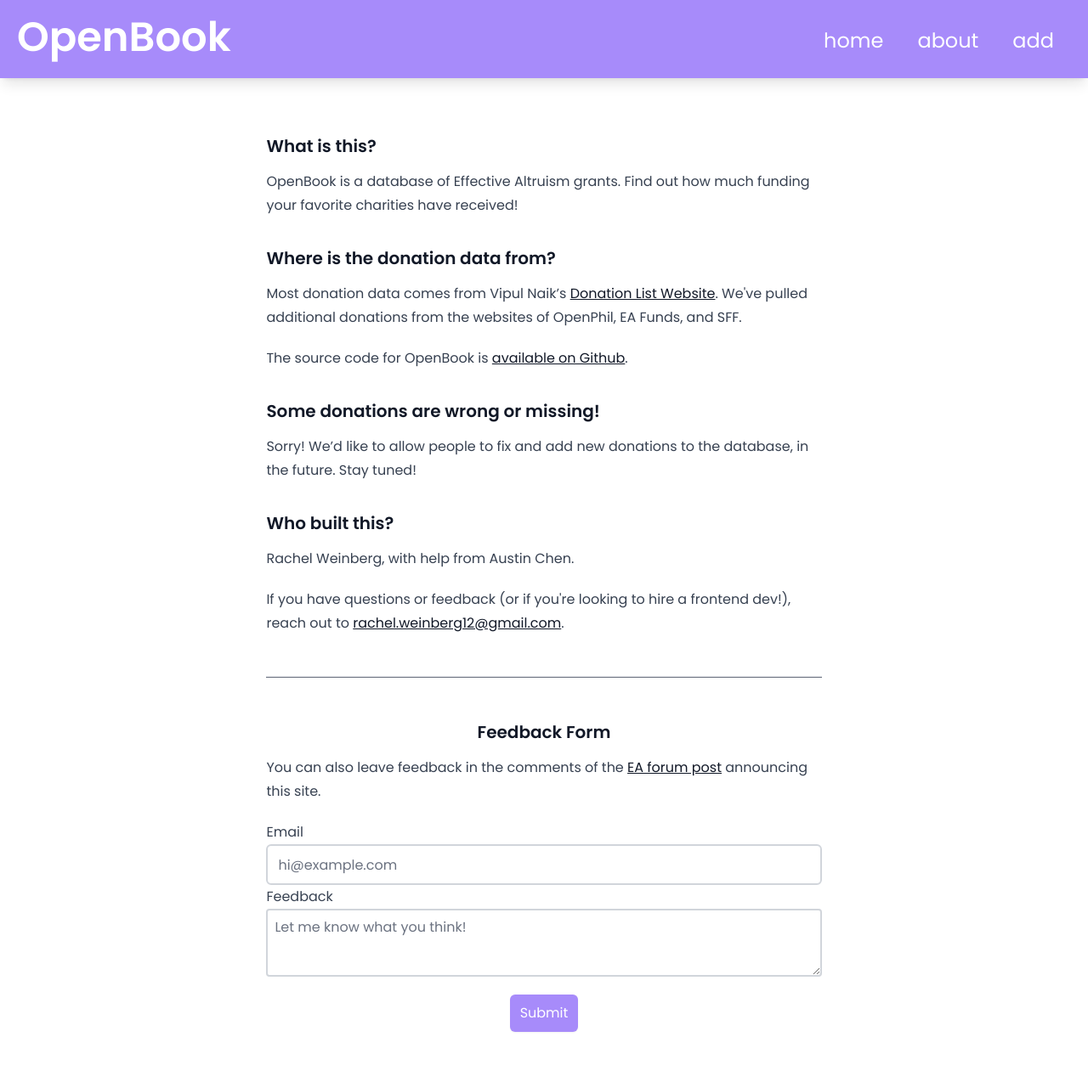
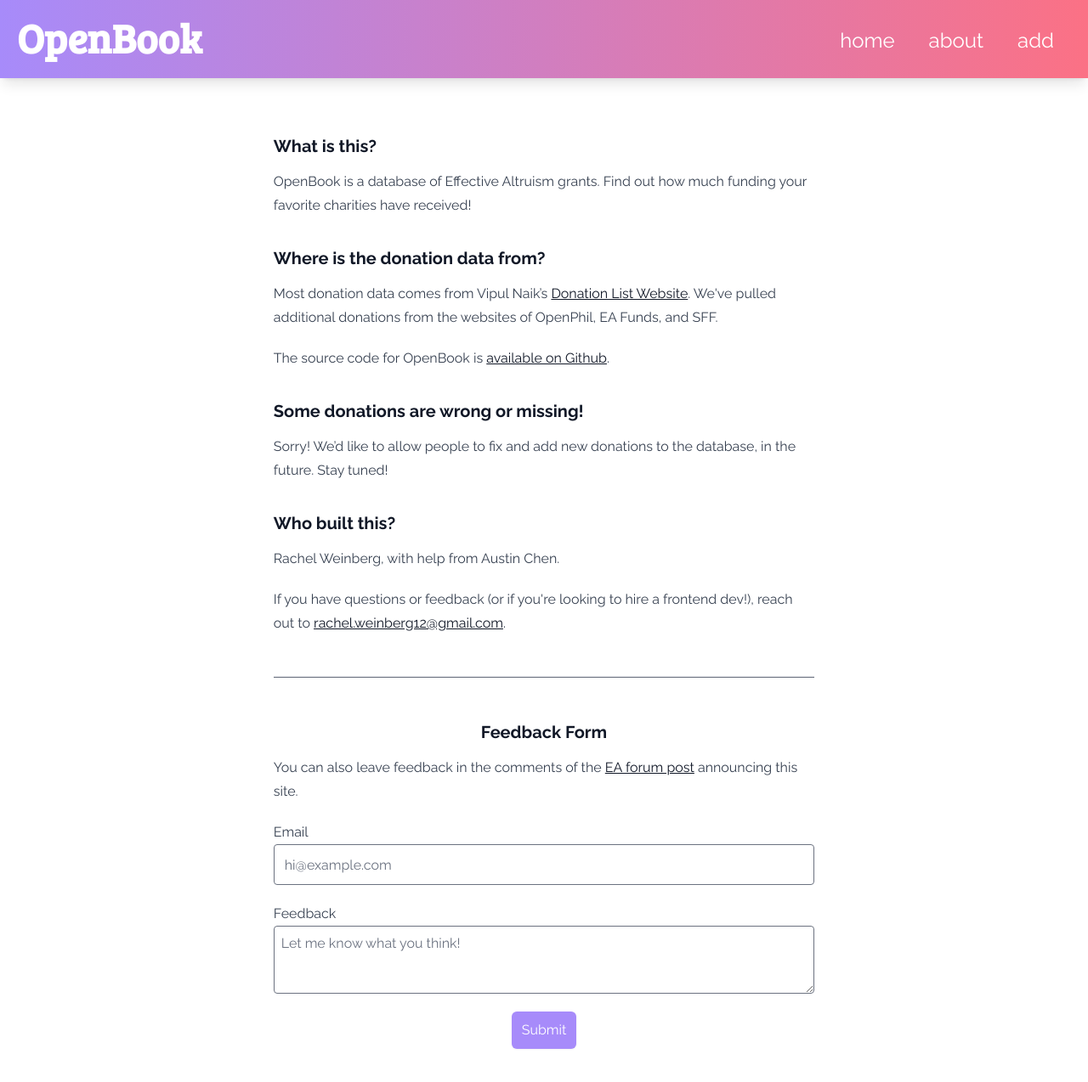
Before and after one commit to rachelweinberg12/OpenBook, a SvelteKit app: page /about in a window 1280 px wide. Shown: the top 1274 px of the page at 85% size. Built offline with nearby package versions, Linux system fonts and the light colour scheme; no server answers.

Commit message:
Change font + other small styling tweaks

```diff
--- a/src/app.html
+++ b/src/app.html
@@ -9,7 +9,7 @@
 		<link rel="preconnect" href="https://fonts.googleapis.com" />
 		<link rel="preconnect" href="https://fonts.gstatic.com" crossorigin />
 		<link
-			href="https://fonts.googleapis.com/css2?family=Poppins:ital,wght@0,300;0,400;0,600;1,300;1,600&display=swap"
+			href="https://fonts.googleapis.com/css2?family=Bree+Serif&family=Josefin+Sans:wght@300;400;600&family=Limelight&family=Poppins:ital,wght@0,300;0,400;0,600;1,300;1,600&family=Raleway:wght@300;400;700&display=swap"
 			rel="stylesheet"
 		/>
 		<title>OpenBook</title>
--- a/src/lib/Autocomplete.svelte
+++ b/src/lib/Autocomplete.svelte
@@ -25,7 +25,7 @@
 </script>
 
 <input
-	class="peer px-3 h-8 sm:h-12 border-2 border-gray-300 w-full rounded-md outline-none focus:ring focus:ring-violet-300 focus:border-gray-300"
+	class="peer px-3 h-8 sm:h-12 border-gray-500 w-full rounded outline-none focus:ring focus:ring-violet-300 focus:border-gray-500"
 	type="text"
 	autocomplete="off"
 	id="input"
--- a/src/lib/TextInput.svelte
+++ b/src/lib/TextInput.svelte
@@ -4,6 +4,6 @@
 
 <input
 	{...$$restProps}
-	class="px-3 h-8 sm:h-12 border-2 border-gray-300 w-full rounded-md outline-none focus:ring focus:ring-violet-300 focus:border-gray-300"
+	class="px-3 h-8 sm:h-12 border-gray-500 w-full rounded outline-none focus:ring focus:ring-violet-300 focus:border-gray-500"
 	bind:value={text}
 />
--- a/src/lib/app.css
+++ b/src/lib/app.css
@@ -3,8 +3,8 @@
 @tailwind utilities;
 
 div.multiselect {
-	border-color: #d1d5db;
-	border-width: 2px;
+	border-color: #6b7280;
+	border-width: 1px;
 	border-style: solid;
 	border-radius: 0.25rem;
 	outline: none;
--- a/src/routes/+layout.svelte
+++ b/src/routes/+layout.svelte
@@ -12,7 +12,7 @@
 	></script>
 </svelte:head>
 
-<div class="app">
+<div class="app font-raleway">
 	<Header />
 
 	<main>
--- a/src/routes/+page.svelte
+++ b/src/routes/+page.svelte
@@ -78,7 +78,7 @@
 			</form>
 			<CauseSelect bind:selected={causes_in_view} placeholder="Filter by cause area" />
 
-			<header class="mt-4 flex justify-between text-sm sm:text-md md:text-lg">
+			<header class="mt-5 flex justify-between text-sm sm:text-md md:text-lg">
 				<RowsPerPage {handler} />
 				<DataDownload />
 			</header>
--- a/src/routes/Header.svelte
+++ b/src/routes/Header.svelte
@@ -3,8 +3,10 @@
 	let showMenu = false;
 </script>
 
-<header class="bg-violet-400 shadow-lg w-full sticky inset-0 z-10">
-	<h1 class="text-4xl sm:text-5xl font-bold text-white p-2 m-3 absolute">OpenBook</h1>
+<header class="bg-gradient-to-l from-rose-400 to-violet-400 shadow-lg w-full sticky inset-0 z-10">
+	<a href="/" class="font-bree text-4xl sm:text-5xl font-bold text-white p-2 m-3 absolute"
+		>OpenBook</a
+	>
 	<div class="flex justify-end text-2xl mx-10">
 		<nav>
 			<!--
--- a/src/routes/Search.svelte
+++ b/src/routes/Search.svelte
@@ -5,7 +5,7 @@
 <input
 	{...$$restProps}
 	type="text"
-	class="border-2 border-gray-300 rounded outline-none px-3 h-8 sm:h-12 bg-transparent w-full transition-all duration-100 focus:border-gray-300 focus:ring focus:ring-violet-300 sm:mt-8 mt-2 mb-4"
+	class=" border-gray-500 rounded outline-none px-3 h-8 sm:h-12 bg-transparent w-full transition-all duration-100 focus:ring focus:ring-violet-300 sm:mt-8 mt-2 mb-4 focus:border-gray-500"
 	placeholder="Search..."
 	bind:value={text}
 />
--- a/src/routes/about/FeedbackForm.svelte
+++ b/src/routes/about/FeedbackForm.svelte
@@ -17,14 +17,16 @@
 	<div>
 		<label for="email">Email</label>
 		<TextInput id="email" placeholder="hi@example.com" bind:text={email} type="text" />
+		<div class="mt-5">
 			<label for="feedback">Feedback</label>
+
 			<textarea
 				id="feedback"
 				placeholder="Let me know what you think!"
-			class="p-2 border-2 h-20 w-full border-gray-300 rounded outline-none focus:ring focus:ring-violet-300 mb-3 focus:border-gray-300 "
+				class="p-2 h-20 w-full border-gray-500 rounded outline-none focus:ring focus:ring-violet-300 mb-3 focus:border-gray-500"
 				bind:value={feedback}
 			/>
-		<br />
+			<div>
 				<div class="flex justify-center">
 					<Button
 						on:click={() => {
@@ -35,4 +37,6 @@
 					>
 				</div>
 			</div>
+		</div>
+	</div>
 </form>
--- a/src/script/convert-null.js
+++ b/src/script/convert-null.js
@@ -5,12 +5,14 @@
 	'eyJhbGciOiJIUzI1NiIsInR5cCI6IkpXVCJ9.eyJpc3MiOiJzdXBhYmFzZSIsInJlZiI6ImVtcW12dWJyb3ZzbWRmanJicWpyIiwicm9sZSI6ImFub24iLCJpYXQiOjE2NzI2MzYwNzEsImV4cCI6MTk4ODIxMjA3MX0.pIUyywodqU9ZkXMYF_M_ckpSsm7EzFC9FPih7NaPDOI';
 const supabase = createClient(supabaseUrl, supabaseKey);
 
-const { error } = await supabase
+const { data, error } = await supabase
 	.from('donations')
 	.update({
-		cause_area: null
+		url: ''
 	})
-	.eq('cause_area', '\\N');
+	.is('url', null)
+	.select();
 if (error) {
 	console.log(error);
 }
+console.log(data);
--- a/tailwind.config.cjs
+++ b/tailwind.config.cjs
@@ -5,7 +5,11 @@
 		extend: {
 			fontFamily: {
 				sans: ['poppins', 'sans-serif'],
-				poppins: ['poppins', 'sans-serif']
+				poppins: ['poppins', 'sans-serif'],
+				raleway: ['raleway', 'sans-serif'],
+				limelight: ['limelight', 'sans-serif'],
+				josefin: ['josefin sans', 'sans-serif'],
+				bree: ['bree serif', 'serif']
 			},
 			maxWidth: {
 				xxs: '10rem',
```
Lines whose indentation alone changed are shown as unchanged.
